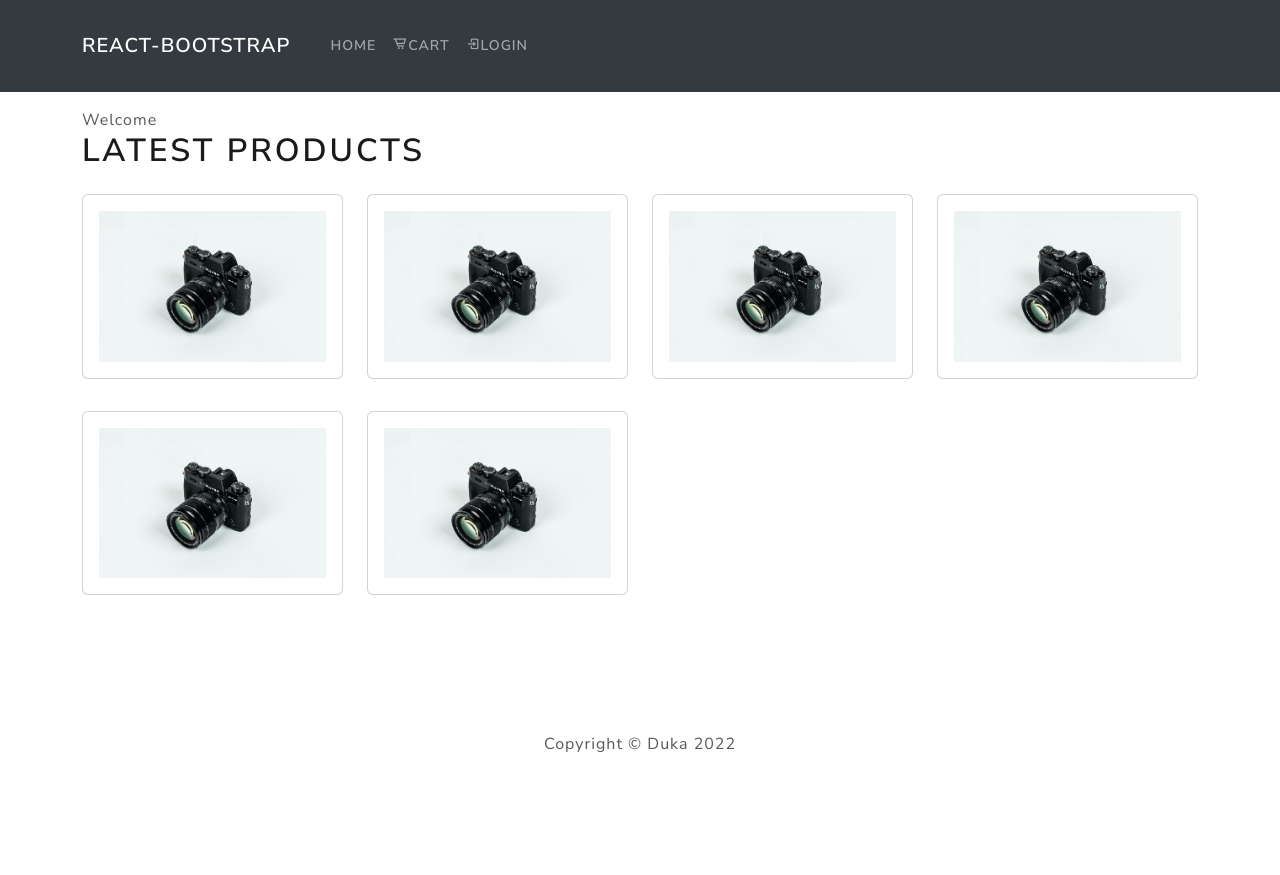
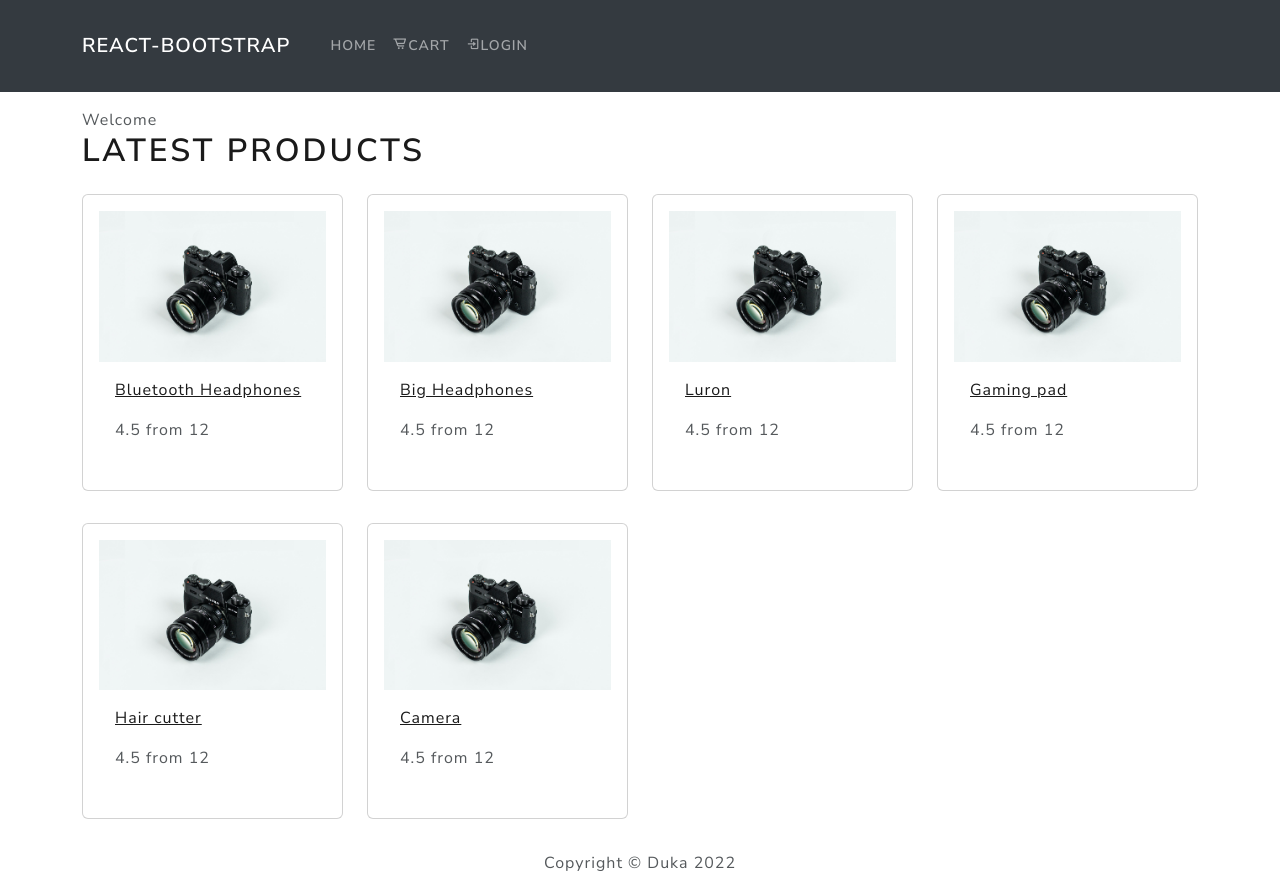
Before and after one commit to ch1n069/E-commerce, a React (Create React App) app: page / in a window 1280 px wide. Before the commit the page ends 800 px from the top, so only its background shows below. Built offline with nearby package versions, Linux system fonts and the light colour scheme.

Commit message:
created the card designs for each product

```diff
--- a/src/components/Product.js
+++ b/src/components/Product.js
@@ -7,6 +7,18 @@ const Product = (props) => {
       <a href={`product/${props.product._id}`}>
         <Card.Img src={props.product.image} />
       </a>
+      <Card.Body>
+        <a href={`product/${props.product._id}`}>
+          <Card.Title as="div">
+            <strong>{props.product.name}</strong>
+          </Card.Title>
+        </a>
+        <Card.Text as="div">
+          <div className="my-3">
+            {props.product.rating} from {props.product.numReviews}
+          </div>
+        </Card.Text>
+      </Card.Body>
     </Card>
   );
 };
```
